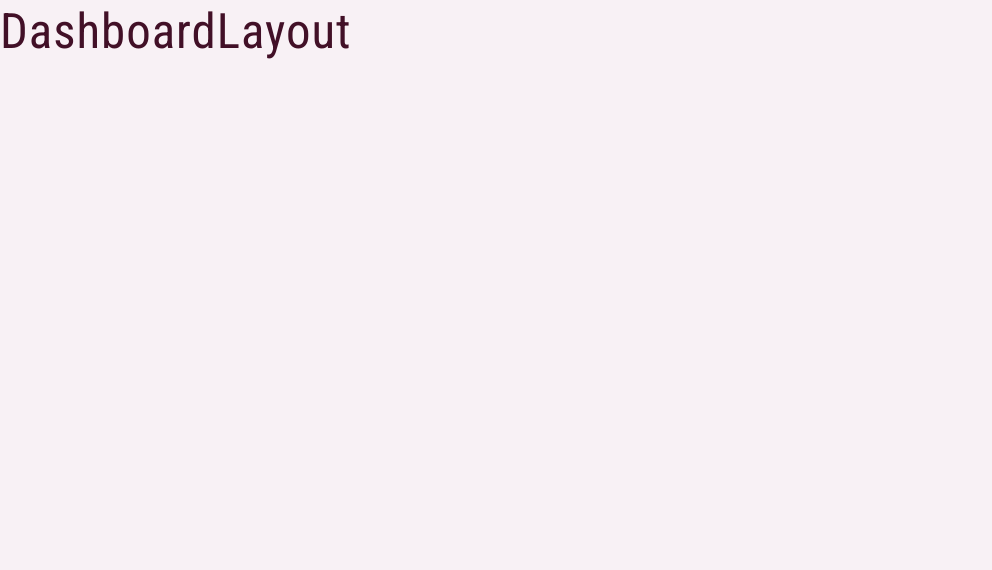
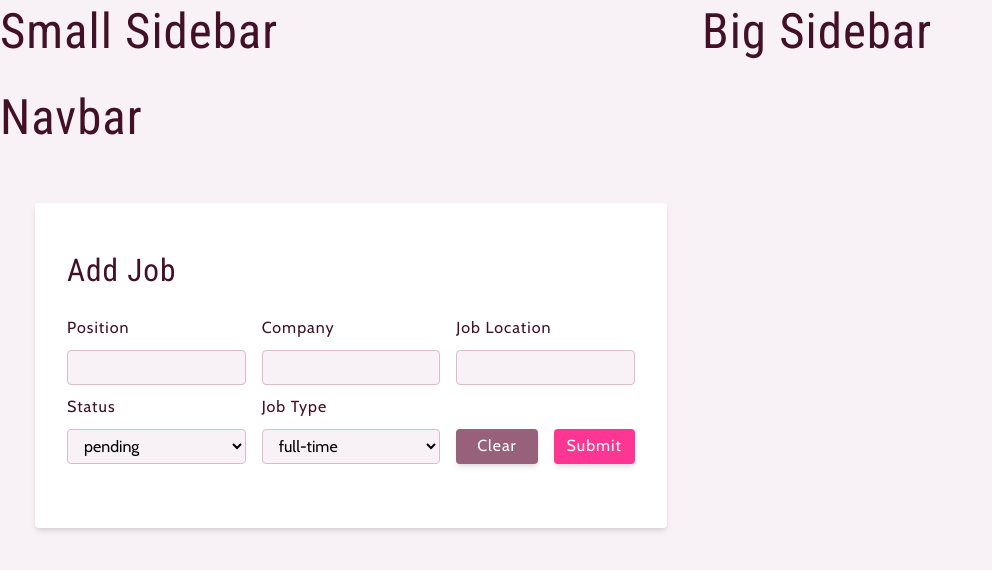
Before and after one commit to Katiao/jobTracker, a React (Vite) app in the folder frontend/: page /dashboard in a window 1280 px wide. Shown: the top 570 px of the page, without its empty margins (0-992 px from the left). Built offline with nearby package versions, Linux system fonts and the light colour scheme.

Commit message:
Dashboard css and layout

```diff
--- /dev/null
+++ b/frontend/src/assets/wrappers/Dashboard.ts
@@ -0,0 +1,23 @@
+import styled from "styled-components";
+
+export const Wrapper = styled.section`
+  .dashboard {
+    display: grid;
+    grid-template-columns: 1fr;
+  }
+  .dashboard-page {
+    width: 90vw;
+    margin: 0 auto;
+    padding: 2rem 0;
+  }
+  @media (min-width: 992px) {
+    .dashboard {
+      /* First column will have the width of the content (big sidebar) */
+      grid-template-columns: auto 1fr;
+    }
+    .dashboard-page {
+      /* Dashboard page will be 90% of content which in this case is 1fr (see above) */
+      width: 90%;
+    }
+  }
+`;
--- a/frontend/src/components/BigSidebar.tsx
+++ b/frontend/src/components/BigSidebar.tsx
@@ -7,21 +7,22 @@ import { RootState } from "../store";
 export const BigSidebar = () => {
   const { isSidebarOpen } = useSelector((store: RootState) => store.user);
   return (
-    <Wrapper>
-      <div
-        className={
-          isSidebarOpen
-            ? "sidebar-container "
-            : "sidebar-container show-sidebar"
-        }
-      >
-        <div className="content">
-          <header>
-            <Logo />
-          </header>
-          <NavLinks />
-        </div>
-      </div>
-    </Wrapper>
+    <h1>Big sidebar</h1>
+    // <Wrapper>
+    //   <div
+    //     className={
+    //       isSidebarOpen
+    //         ? "sidebar-container "
+    //         : "sidebar-container show-sidebar"
+    //     }
+    //   >
+    //     <div className="content">
+    //       <header>
+    //         <Logo />
+    //       </header>
+    //       <NavLinks />
+    //     </div>
+    //   </div>
+    // </Wrapper>
   );
 };
--- a/frontend/src/components/Navbar.tsx
+++ b/frontend/src/components/Navbar.tsx
@@ -23,38 +23,39 @@ export const Navbar = () => {
   };
 
   return (
-    <Wrapper>
-      <div className="nav-center">
-        <button type="button" className="toggle-btn" onClick={toggle}>
-          <FaAlignLeft />
-        </button>
+    <h1>navbar</h1>
+    // <Wrapper>
+    //   <div className="nav-center">
+    //     <button type="button" className="toggle-btn" onClick={toggle}>
+    //       <FaAlignLeft />
+    //     </button>
 
-        <div>
-          <Logo />
-          <h3 className="logo-text">dashboard</h3>
-        </div>
-        <div className="btn-container">
-          <button
-            type="button"
-            className="btn"
-            onClick={() => setShowLogout(!showLogout)}
-          >
-            <FaUserCircle />
-            {user?.name}
+    //     <div>
+    //       <Logo />
+    //       <h3 className="logo-text">dashboard</h3>
+    //     </div>
+    //     <div className="btn-container">
+    //       <button
+    //         type="button"
+    //         className="btn"
+    //         onClick={() => setShowLogout(!showLogout)}
+    //       >
+    //         <FaUserCircle />
+    //         {user?.name}
 
-            {showLogout ? <FaCaretUp /> : <FaCaretDown />}
-          </button>
-          <div className={showLogout ? "dropdown show-dropdown" : "dropdown"}>
-            <button
-              type="button"
-              className="dropdown-btn"
-              onClick={() => dispatch(clearStore("Logout Successful..."))}
-            >
-              logout
-            </button>
-          </div>
-        </div>
-      </div>
-    </Wrapper>
+    //         {showLogout ? <FaCaretUp /> : <FaCaretDown />}
+    //       </button>
+    //       <div className={showLogout ? "dropdown show-dropdown" : "dropdown"}>
+    //         <button
+    //           type="button"
+    //           className="dropdown-btn"
+    //           onClick={() => dispatch(clearStore("Logout Successful..."))}
+    //         >
+    //           logout
+    //         </button>
+    //       </div>
+    //     </div>
+    //   </div>
+    // </Wrapper>
   );
 };
--- a/frontend/src/components/SmallSidebar.tsx
+++ b/frontend/src/components/SmallSidebar.tsx
@@ -14,22 +14,23 @@ export const SmallSidebar = () => {
   };
 
   return (
-    <Wrapper>
-      <div
-        className={
-          isSidebarOpen ? "sidebar-container show-sidebar" : "sidebar-container"
-        }
-      >
-        <div className="content">
-          <button className="close-btn" onClick={toggle}>
-            <FaTimes />
-          </button>
-          <header>
-            <Logo />
-          </header>
-          <NavLinks toggleSidebar={toggle} />
-        </div>
-      </div>
-    </Wrapper>
+    <h1>Small sidebar</h1>
+    // <Wrapper>
+    //   <div
+    //     className={
+    //       isSidebarOpen ? "sidebar-container show-sidebar" : "sidebar-container"
+    //     }
+    //   >
+    //     <div className="content">
+    //       <button className="close-btn" onClick={toggle}>
+    //         <FaTimes />
+    //       </button>
+    //       <header>
+    //         <Logo />
+    //       </header>
+    //       <NavLinks toggleSidebar={toggle} />
+    //     </div>
+    //   </div>
+    // </Wrapper>
   );
 };
--- a/frontend/src/pages/DashboardLayout.tsx
+++ b/frontend/src/pages/DashboardLayout.tsx
@@ -1,3 +1,20 @@
+import { Outlet } from "react-router-dom";
+import { Wrapper } from "../assets/wrappers/Dashboard";
+import { SmallSidebar, BigSidebar, Navbar } from "../components";
+
 export const DashboardLayout = () => {
-  return <h1>DashboardLayout</h1>;
+  return (
+    <Wrapper>
+      <main className="dashboard">
+        <SmallSidebar />
+        <BigSidebar />
+        <div>
+          <Navbar />
+          <div className="dashboard-page">
+            <Outlet />
+          </div>
+        </div>
+      </main>
+    </Wrapper>
+  );
 };
```
